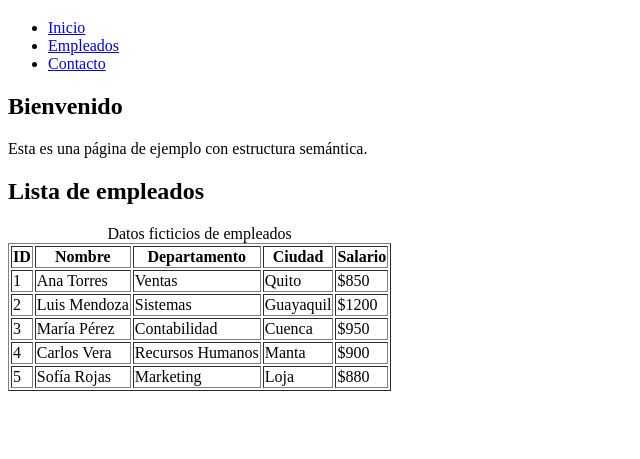
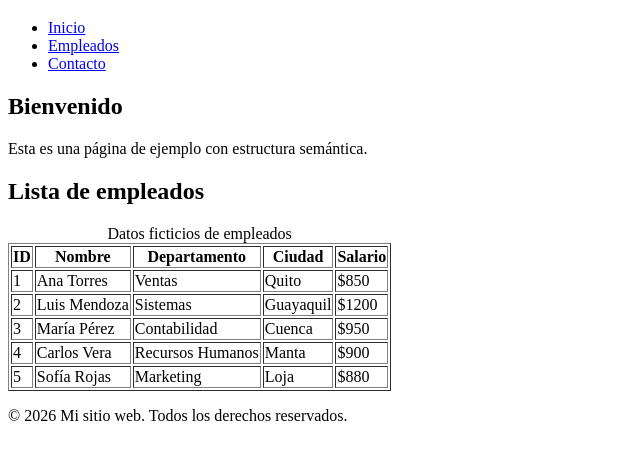
Before and after one commit to ju-reyes22/taller-01, a plain HTML site: page index.html in a window 1280 px wide. Shown: the part 61-520 px from the top of the page, without its empty margins (0-640 px from the left). Drawn offline with Linux system fonts and the light colour scheme.

Commit message:
Creacion del footer

```diff
--- a/index.html
+++ b/index.html
@@ -78,5 +78,9 @@
 
     </main>
 
+    <footer>
+    <p>&copy; 2026 Mi sitio web. Todos los derechos reservados.</p>
+  </footer>
+
 </body>
 </html>
```
